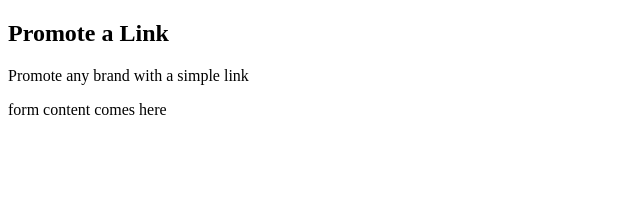
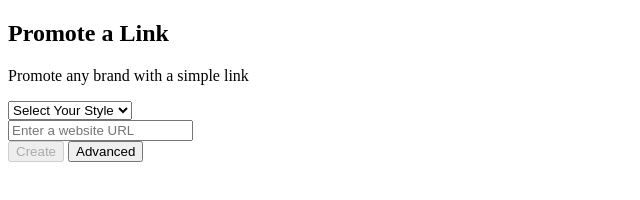
Before and after one commit to durgeshraju/LinkPromoterProJS, a website built with Parcel: page src/index.html in a window 1280 px wide. Shown: the whole page, without its empty margins (0-640 px from the left). Built offline with nearby package versions, Linux system fonts and the light colour scheme.

Commit message:
create card form mark up

```diff
--- a/src/index.html
+++ b/src/index.html
@@ -25,14 +25,29 @@
                     <h2 class="card__header-title card__header-title--large">Promote a Link</h2>
                     <p class="card__header-subtitle">Promote any brand with a simple link</p>
                 </header>
-                <form class="card__from">
-                    form content comes here
+                <form class="form">
+                    <div class="form__field">
+                        <select name="theme-style" id="themeDropdown" class="form__select">
+                            <option selected>Select Your Style</option>
+                            <option value="classic">Classic</option>
+                            <option value="modern">Modern</option>
+                            <option value="elegant">Elegant</option>
+                        </select>
+                    </div>
+                    <div class="form__field">
+                        <input type="url" id="urlInput" class="form__input" placeholder="Enter a website URL">
+                    </div>
+                    <div class="form__actions">
+                        <button type="button" id="btnCreate" class="form__button form__button--primary"
+                            disabled>Create</button>
+                        <button type="button" class="form__button form__button--advanced">Advanced</button>
+                    </div>
                 </form>
             </div>
         </div>
         <!--Card Create Link end-->
     </main>
 </body>
-<script src="js/main.js"></script>
+<script type="text/javascript" src="js/main.js"></script>
 
 </html>
```
